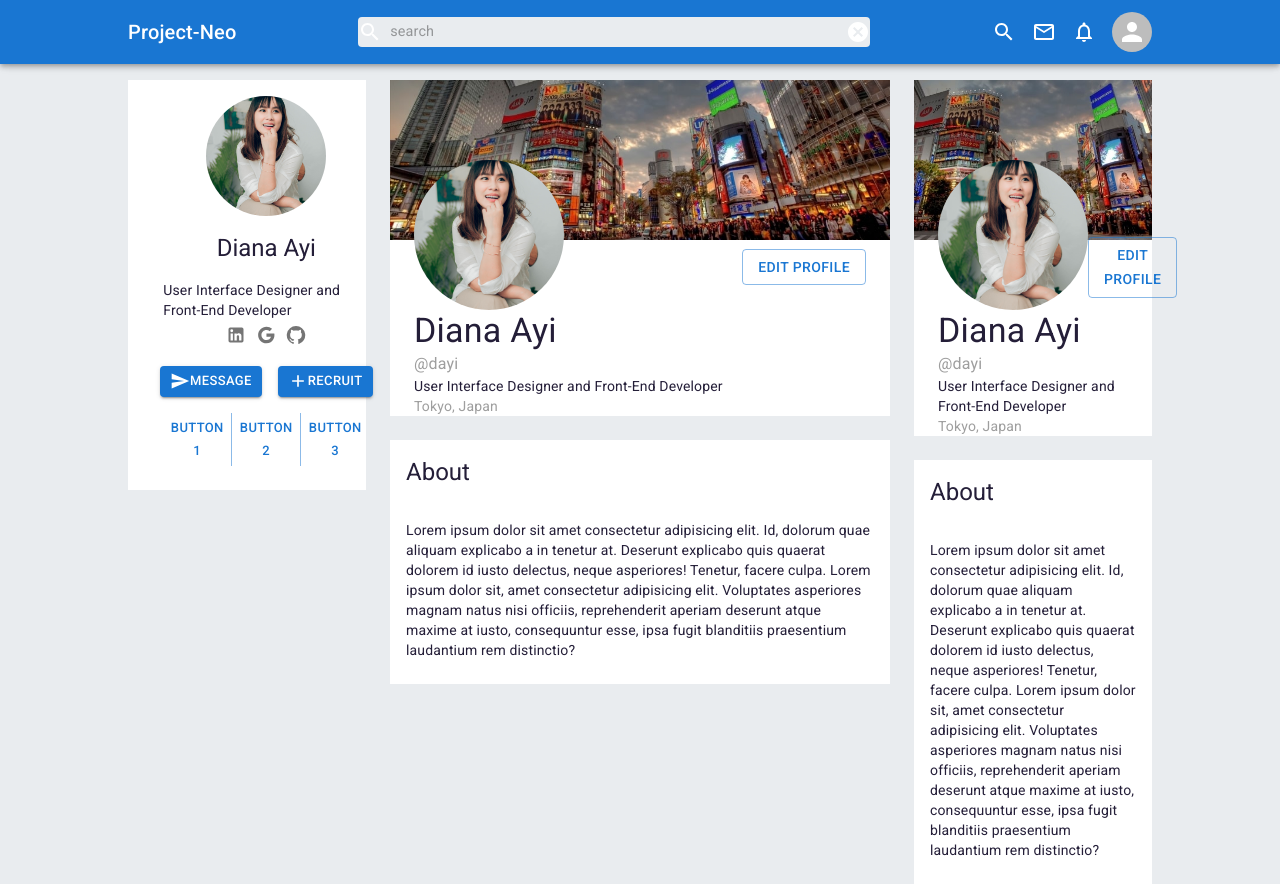
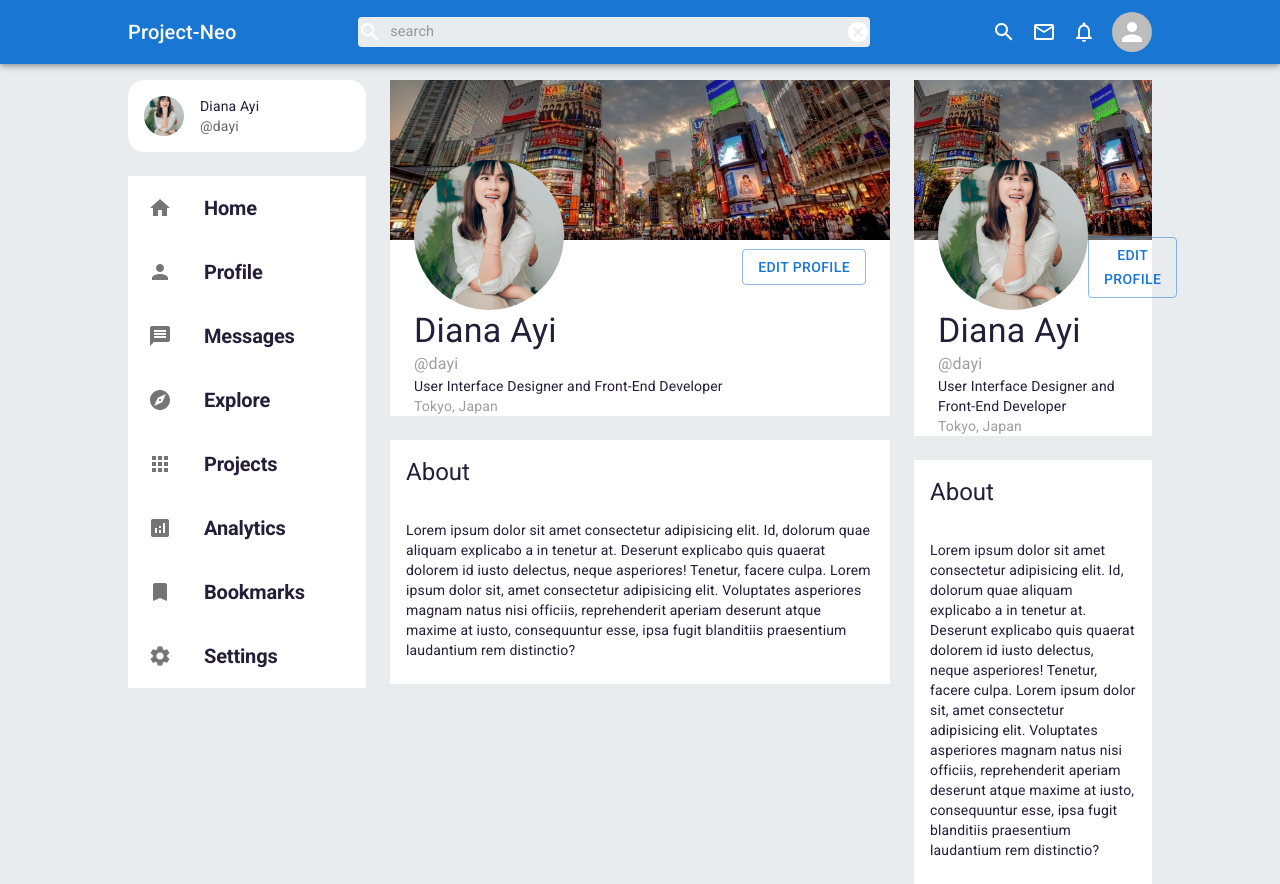
Before and after one commit to jpzambranoleon/project-neo-front-end, a React (Create React App) app: page /profile in a window 1280 px wide. Built offline with nearby package versions, Linux system fonts and the light colour scheme.

Commit message:
updated Profile.jsx

```diff
--- a/src/pages/profilePage/Profile.jsx
+++ b/src/pages/profilePage/Profile.jsx
@@ -3,6 +3,8 @@ import Navbar from "../../components/Navbar";
 import { makeStyles } from "@mui/styles";
 import ProfileCard from "../../components/ProfileCard";
 import Description from "./components/Description";
+import Sidebar from "../homePage/components/Sidebar";
+import UserCard from "../homePage/components/UserCard";
 
 const useStyles = makeStyles((theme) => ({
     boxContainer: {
@@ -25,7 +27,8 @@ export default function Profile() {
                 <Grid container spacing={3}>
                     <Grid item sm={3}>
                         <Box>
-                            <ProfileCard />
+                            <UserCard />
+                            <Sidebar />
                         </Box>
                     </Grid>
                     <Grid item sm={6}>
```
